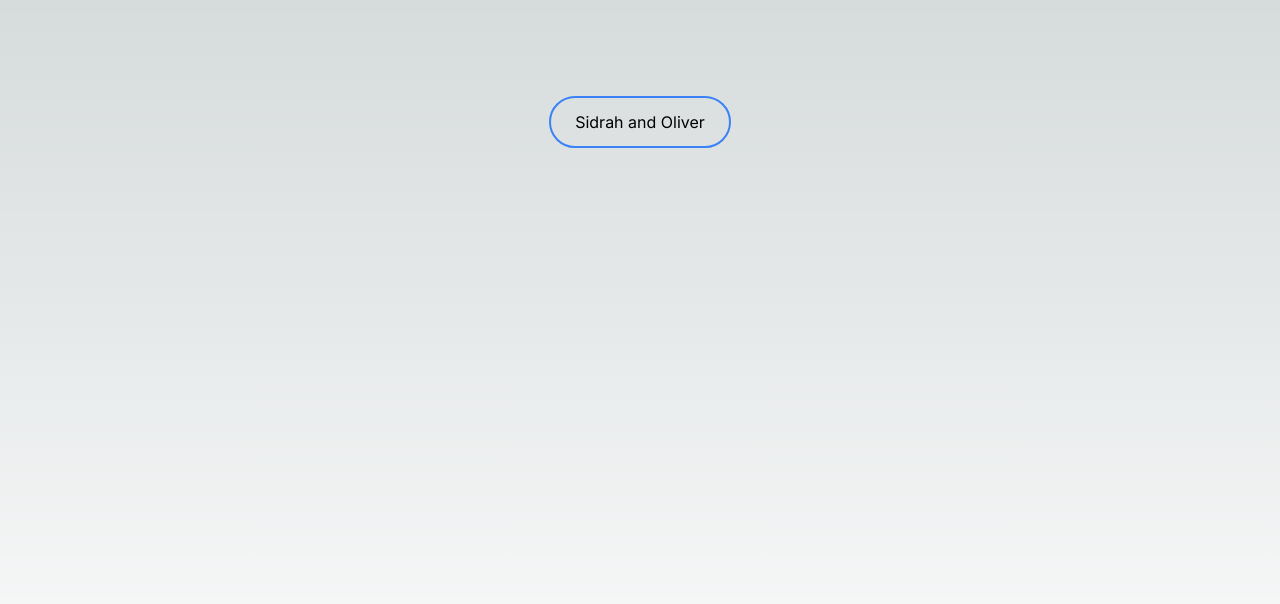
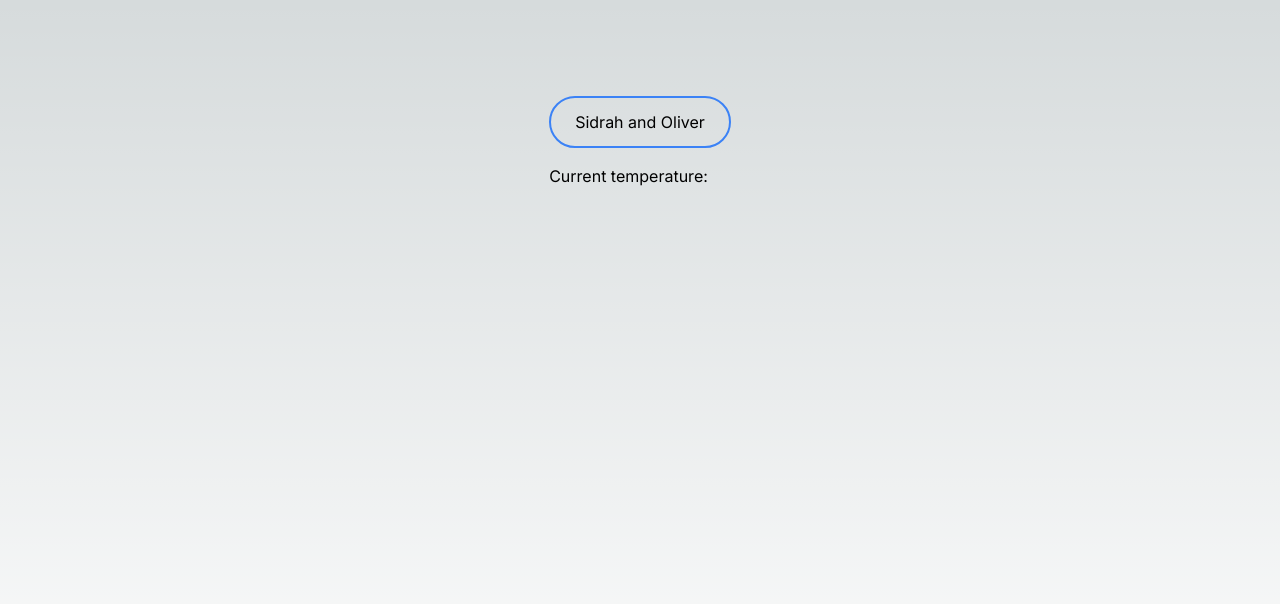
Before and after one commit to JumboCode/theatre-at-first, a Next.js app: page / in a window 1280 px wide. Shown: the top 604 px of the page. Built offline with nearby package versions, Linux system fonts and the light colour scheme.

Commit message:
button done
Co-authored-by: Sidrah Fawzi <sidrahf@users.noreply.github.com>

```diff
--- a/src/components/button1.tsx
+++ b/src/components/button1.tsx
@@ -1,19 +1,28 @@
 "use client"
+import { useState } from "react";
 
 export default function Button1(label: string) {
+
+
+    label = "Sidrah and Oliver";
+
+    const [temp, setTemp] = useState();
+    const [tempUnit, setTempUnit] = useState();
+    const [shortForecast, setShortForecast] = useState();
 
     const handleClick = () => {
         fetch("https://api.weather.gov/gridpoints/BOX/69,92/forecast")
             .then((res) => res.json())
             .then((json) => {
-                console.log("somethingggg");
-                console.log(json);
+                setTemp(json.properties.periods[0].temperature);
+                setTempUnit(json.properties.periods[0].temperatureUnit);
+                setShortForecast(json.properties.periods[0].shortForecast);
             });
     };
 
-    label = "Sidrah and Oliver";
 
     return (
+        <div className="flex flex-col gap-4 justify-center">
             <button
                 type="button"
                 onClick={handleClick}
@@ -21,5 +30,13 @@ export default function Button1(label: string) {
                  hover:text-white duration-300 rounded-full">
                 {label}
             </button>
+            <p>
+                Current temperature: {temp} {tempUnit}
+            </p>
+            <p>
+                {shortForecast}
+            </p>
+        </div>
+
     );
 }
```
Lines whose indentation alone changed are shown as unchanged.
